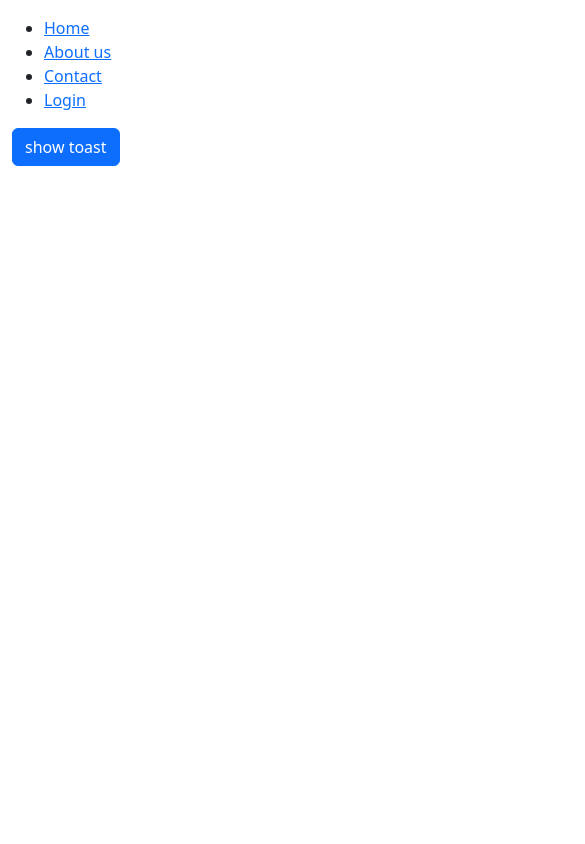
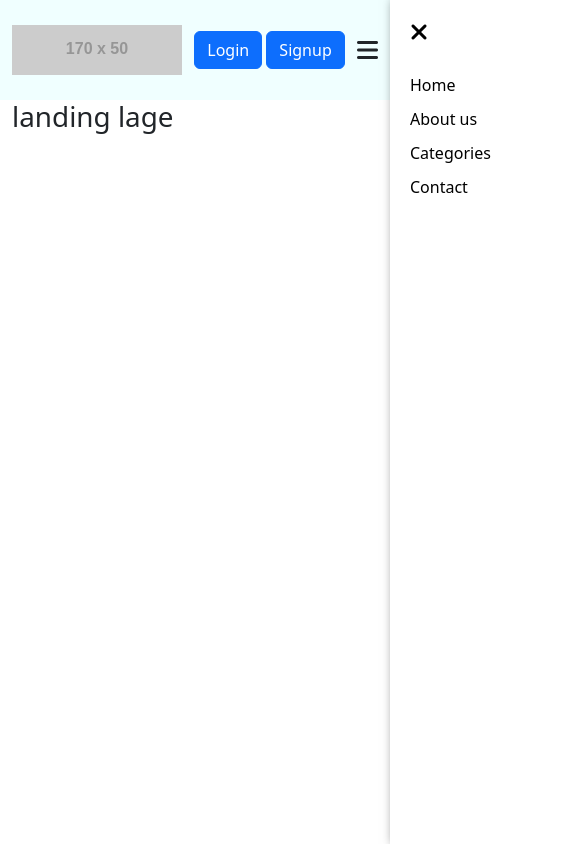
Before and after one commit to utkarsh45-a/optlit, a website built with Vite: page index.html in a window 390 px wide. Shown: the whole page, 585 px wide, since content can reach past the window. Built offline with nearby package versions, Linux system fonts and the light colour scheme; placeholder pictures from the web are drawn by us.

Commit message:
added navigation bar

```diff
--- a/index.html
+++ b/index.html
@@ -8,36 +8,49 @@
   <title>Vite App</title>
   <!-- --------------------------styles files-------------------------------->
   <link rel="stylesheet" href="style.css">
-  <link href="https://cdn.jsdelivr.net/npm/bootstrap@5.3.3/dist/css/bootstrap.min.css" rel="stylesheet"
-    integrity="sha384-QWTKZyjpPEjISv5WaRU9OFeRpok6YctnYmDr5pNlyT2bRjXh0JMhjY6hW+ALEwIH" crossorigin="anonymous">
+  <link href="https://cdn.jsdelivr.net/npm/bootstrap@5.3.3/dist/css/bootstrap.min.css" rel="stylesheet">
+  <link rel="stylesheet" href="styles/navBar.css">
+  <!-- font awesome -->
+  <link rel="stylesheet" href="https://cdnjs.cloudflare.com/ajax/libs/font-awesome/6.6.0/css/all.min.css" />
 </head>
 
 <body>
+  <!------- navbar------ -->
 
-  <div class="container mt-3">
+  <header>
+    <nav class="nav-bar">
+      <div class="container nav-item-container">
+        <div class="logo">
+          <a href="index.html"><img src="https://placehold.co/170x50" alt="Logo"></a>
+        </div>
+        <ul class="nav-lists">
+          <div class="menu">
+            <i class="fa-solid fa-xmark fa-xl menu-close"></i>
+          </div>
+          <li><a class="nav-links" href="#">Home</a></li>
+          <li><a class="nav-links" href="./pages/about.html">About us</a></li>
+          <li><a class="nav-links" href="#categories">Categories</a></li>
+          <li><a class="nav-links" href="./pages/contact.html">Contact</a></li>
+        </ul>
+        <div class="nav-btns">
+          <a href="./pages/login.html"><button class="btn btn-primary">Login</button></a>
+          <a href="./pages/login.html"><button class="btn btn-primary">Signup</button></a>
+        </div>
+        <div class="menu">
+          <i class="fa-solid fa-bars fa-xl menu-open"></i>
+        </div>
+      </div>
+    </nav>
+  </header>
 
-    <!------- navbar------ -->
-
-    <header>
-      <nav>
-        <ul>
-          <li><a href="#">Home</a></li>
-          <li><a href="./pages/about.html">About us</a></li>
-          <li><a href="./pages/contact.html">Contact</a></li>
-          <li><a href="pages/login.html">Login</a></li>
-        </ul>
-      </nav>
-    </header>
-
+  <div class="container">
     <!--------hero section------->
     <div class="hero">
       <!-- we put background image here, it is the first part of website that visible to users(like website description) -->
     </div>
 
     <!------content section------->
-    <div class="content">
-      <button type="btn" class="btn btn-primary content-btn">show toast</button>
-    </div>
+    <h1>landing lage</h1>
 
     <!-------footer section------->
 
@@ -49,6 +62,8 @@
 
   <!-- ---------------------------javascript files-------------------------- -->
   <script type="module" src="/main.js"></script>
+  <!-- navBar  -->
+  <script src="./scripts/navBar.js"></script>
   <!-- toast module  -->
   <script type="module" src="/modules/toast.js"></script>
   <script src="https://cdn.jsdelivr.net/npm/bootstrap@5.3.3/dist/js/bootstrap.bundle.min.js"
--- a/main.js
+++ b/main.js
@@ -1,8 +1,9 @@
-import { shToast, primary } from "./modules/toast"
+import "bootstrap/dist/css/bootstrap.min.css"
+const navLinks = document.querySelectorAll(".nav-links")
 
-
-const contetnBtn = document.querySelector(".content-btn")
-
-contetnBtn.addEventListener("click", () => {
-    shToast("this is a toast message", primary, "black")
+navLinks.forEach((navLink) => {
+    navLink.addEventListener("click", () => {
+        document.querySelector('.active')?.classList.remove("active")
+        navLink.classList.add("active")
+    })
 })
--- /dev/null
+++ b/scripts/navBar.js
@@ -0,0 +1,15 @@
+const menuOpen = document.querySelector(".menu-open");
+const navlists = document.querySelector(".nav-lists");
+const menuClose = document.querySelector(".menu-close")
+
+document.addEventListener("DOMContentLoaded", () => {
+
+    menuOpen.addEventListener("click", () => {
+        navlists.style.right = "0";
+    })
+
+    menuClose.addEventListener("click", () => {
+        navlists.style.right = "-200px";
+    })
+
+})
--- /dev/null
+++ b/styles/navBar.css
@@ -0,0 +1,84 @@
+.nav-bar {
+    background-color: azure;
+}
+
+.nav-item-container {
+    display: flex;
+    justify-content: space-between;
+    align-items: center;
+    height: 100px;
+}
+
+.nav-lists {
+    display: flex;
+    list-style: none;
+    gap: 12px;
+}
+
+.nav-lists li a {
+    text-decoration: none;
+    color: black;
+}
+
+.nav-lists li {
+    position: relative;
+}
+
+.nav-lists li::after {
+    content: "";
+    width: 0;
+    height: 2px;
+    background-color: black;
+    color: black;
+    position: absolute;
+    left: 0;
+    bottom: 1px;
+    transition: .2s;
+}
+
+.nav-lists li:hover::after {
+    width: 100%;
+}
+
+.nav-lists li a.active {
+    color: black;
+}
+
+.menu {
+    display: none;
+}
+
+/* -------------------media query for smaller width-------------------- */
+
+@media (max-width:770px) {
+    .nav-bar {
+        background-color: azure;
+    }
+
+    .nav-lists {
+        width: 200px;
+        min-height: 100vh;
+        padding: 20px;
+        color: black;
+        position: absolute;
+        top: 0;
+        right: -200px;
+        display: block;
+        background-color: linear-gradient(135deg, rgba(0, 0, 0, 0.8), rgba(50, 50, 50, 0.7));
+        backdrop-filter: blur(2px);
+        box-shadow: 3px 0px 10px rgba(0, 0, 0, 0.5);
+        transition: .2s;
+    }
+
+    .nav-lists li {
+        margin-bottom: 10px;
+    }
+
+    .menu {
+        display: block;
+    }
+
+    .menu-close {
+        margin-bottom: 40px;
+    }
+}
```
Also changed, not shown: pages/about.html (+36 -3 lines), pages/contact.html (+37 -2 lines), pages/login.html (+41 -8 lines).
